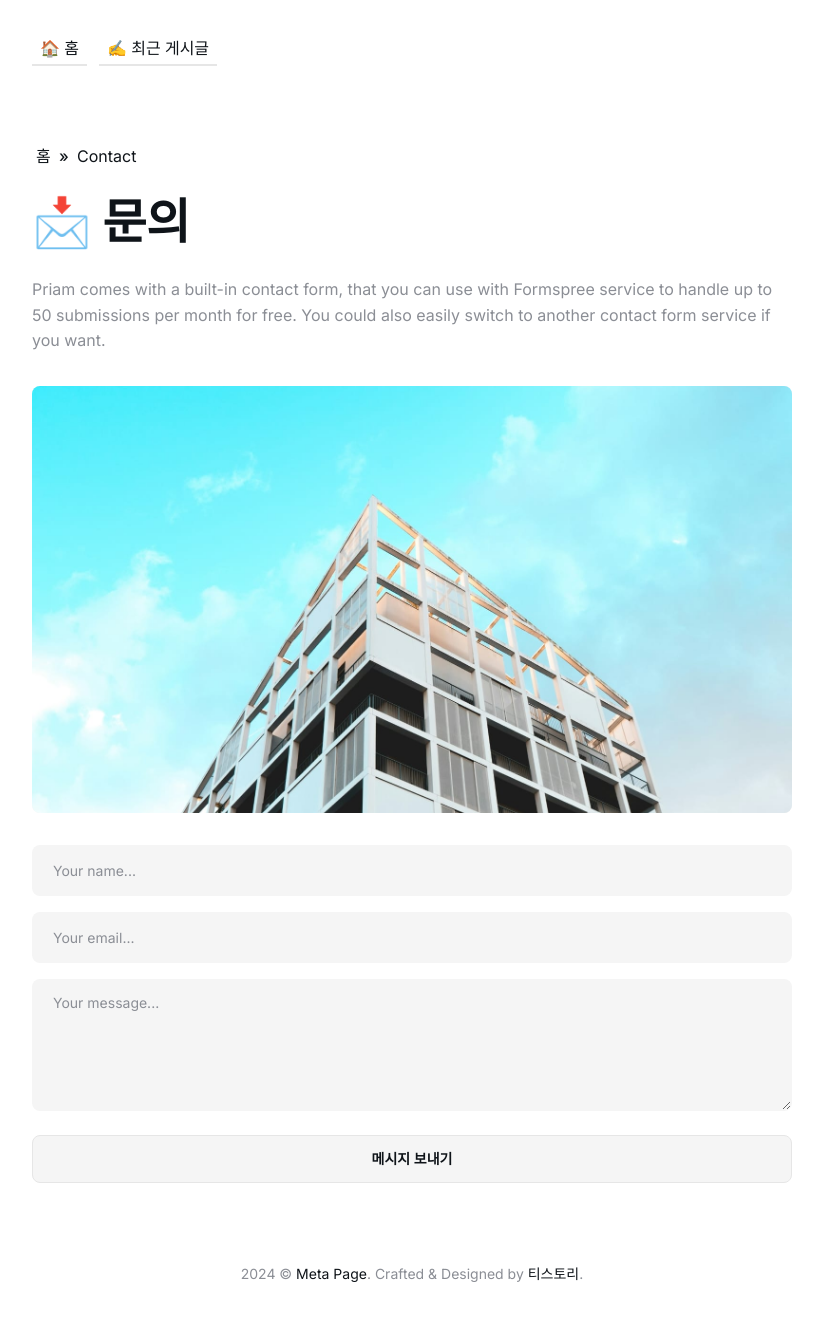
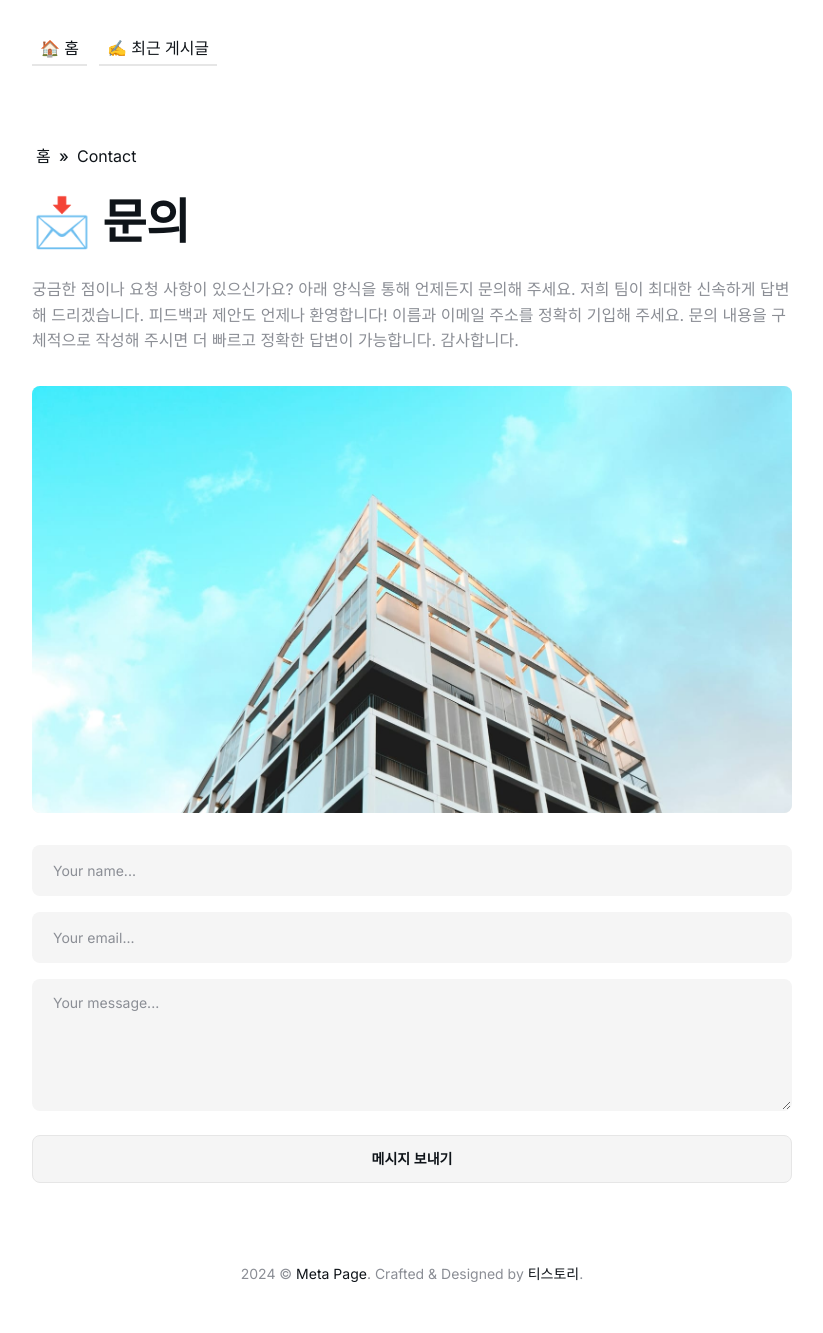
Before and after one commit to meta-blog/meta-blog.github.io, a Jekyll site: the page built from _pages/contact.html, in a window 1280 px wide. Shown: the whole page, without its empty margins (228-1051 px from the left). Built offline with Jekyll 4.4.1, drawn with Linux system fonts in a browser that asks for light colours.

Commit message:
Update settings.yml

```diff
--- a/_data/settings.yml
+++ b/_data/settings.yml
@@ -138,7 +138,7 @@ mailchimp_settings:
 # Contact Settings
 contact:
   email: joaquinhong92@gmail.com # Add your form_id
-  description: Priam comes with a built-in contact form, that you can use with Formspree service to handle up to 50 submissions per month for free. You could also easily switch to another contact form service if you want. # Add a description of your form
+  description: 궁금한 점이나 요청 사항이 있으신가요? 아래 양식을 통해 언제든지 문의해 주세요. 저희 팀이 최대한 신속하게 답변해 드리겠습니다. 피드백과 제안도 언제나 환영합니다! 이름과 이메일 주소를 정확히 기입해 주세요. 문의 내용을 구체적으로 작성해 주시면 더 빠르고 정확한 답변이 가능합니다. 감사합니다.
 
 # NOTE
 # Priam theme comes with a contact form built-in. You can use this form with Formspree (https://formspree.io/) service and get up to 50 submissions for free. Also, you can easily switch to another service if you want.
```
